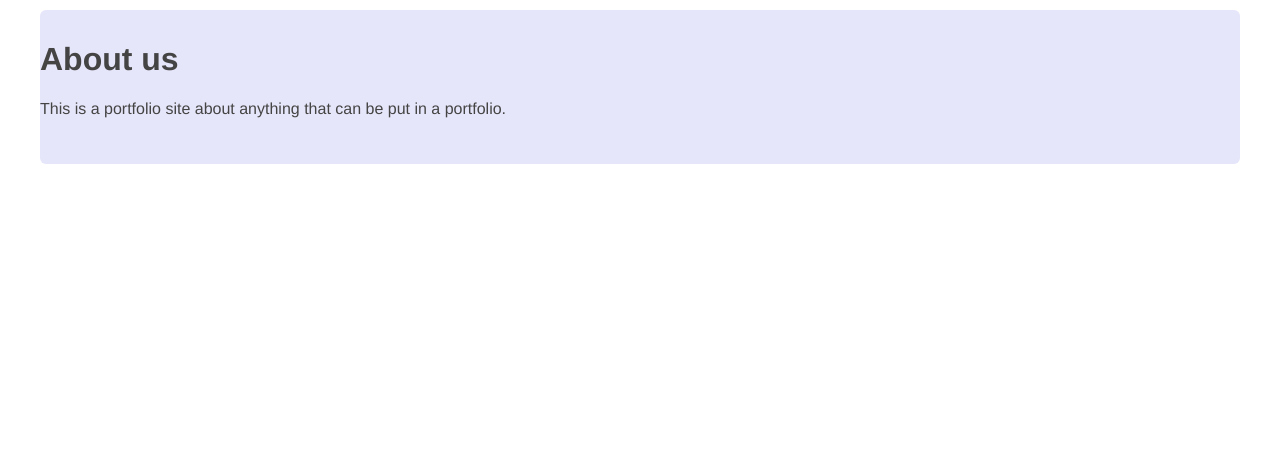
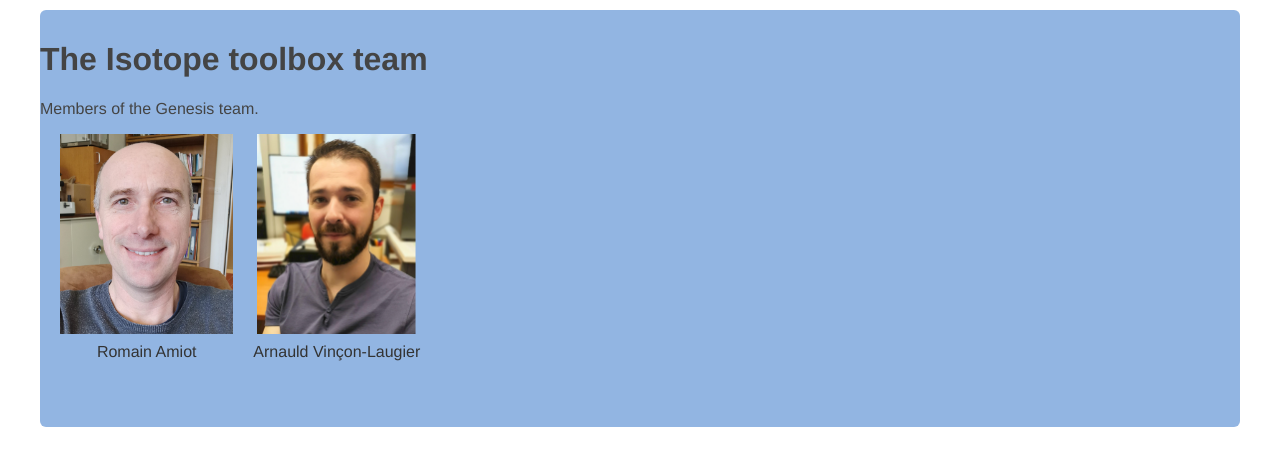
Before and after one commit to Grominou56/IsoToolbox, a Flask app: page /about/ in a window 1280 px wide. Shown: the part 100-566 px from the top of the page. Run offline with Flask 3, Linux system fonts and the light colour scheme.

Commit message:
Trobinoscope page

```diff
--- a/main.py
+++ b/main.py
@@ -1,7 +1,7 @@
 from flask import Flask, render_template
 
+app = Flask(__name__)
 
-app = Flask(__name__)
 @app.route('/')
 def home():
     return render_template('home.html')
--- a/static/css/main.css
+++ b/static/css/main.css
@@ -43,11 +43,29 @@ body {
   }
   div.about {
     padding: 10px 0 30px 0;
-    background-color: #E6E6FA;
+    background-color: #92b5e2;
     -webkit-border-radius: 6px;
        -moz-border-radius: 6px;
             border-radius: 6px;
   }
+  div.trombinoscope {
+    display: flex;
+    flex-wrap: wrap; /* Aligne les images sur plusieurs lignes si nécessaire */
+    padding: 0px 20px 20px 20px;
+    gap: 20px; /* Espace entre chaque photo */
+    justify-content: left; /* Centre les éléments horizontalement */
+    text-align: center;
+  }
+  div.personne p {
+    margin-top: 5px;
+    font-size: 1em;
+    color: #333;
+  }
+  div.personne img {
+    width: auto;
+    height: 200px;
+  }
+
   h2 {
     font-size: 3em;
     margin-top: 40px;
--- a/templates/about.html
+++ b/templates/about.html
@@ -1,7 +1,17 @@
 {% extends "layout.html" %}
 {% block content %}
    <div class="about">
-     <h1>About us</h1>
-     <p>This is a portfolio site about anything that can be put in a portfolio.</p>
+     <h1>The Isotope toolbox team</h1>
+     <p>Members of the Genesis team.</p>
+     <div class="trombinoscope">
+      <div class="personne">
+        <img src="{{url_for('static', filename='Romain_Amiot.jpg')}}" alt="Romain Amiot">
+        <p>Romain Amiot</p>
+      </div>
+      <div class="personne">
+        <img src="{{url_for('static', filename='Arnauld_Vincon-laugier.png')}}" alt="Arnauld Vinçon Laugier">
+        <p>Arnauld Vinçon-Laugier</p>
+        </div>
+      </div>
    </div>
  {% endblock %}
```
Also changed, not shown: static/Arnauld_Vincon-laugier.png (added), static/Romain_Amiot.jpg (added).
